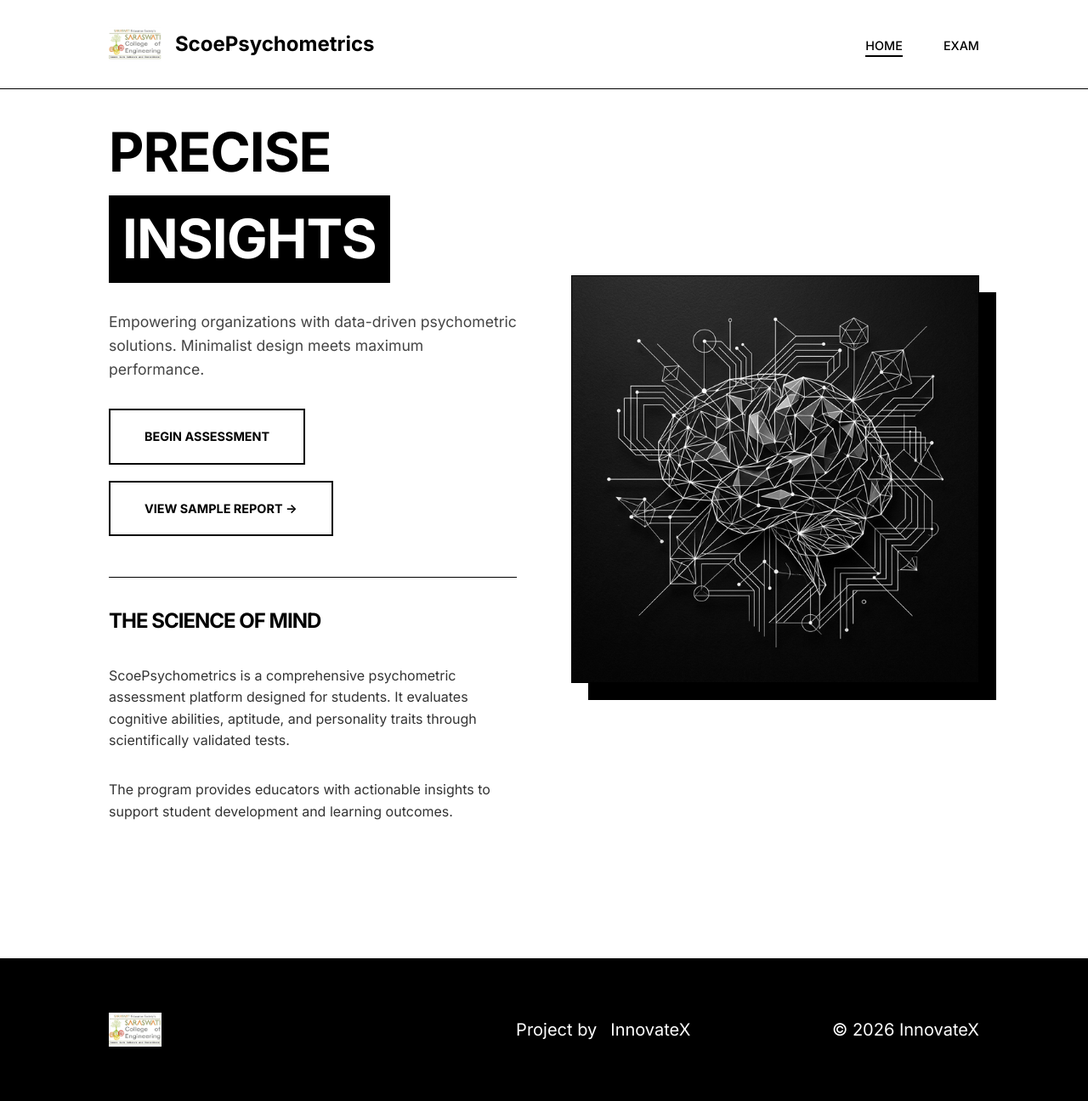
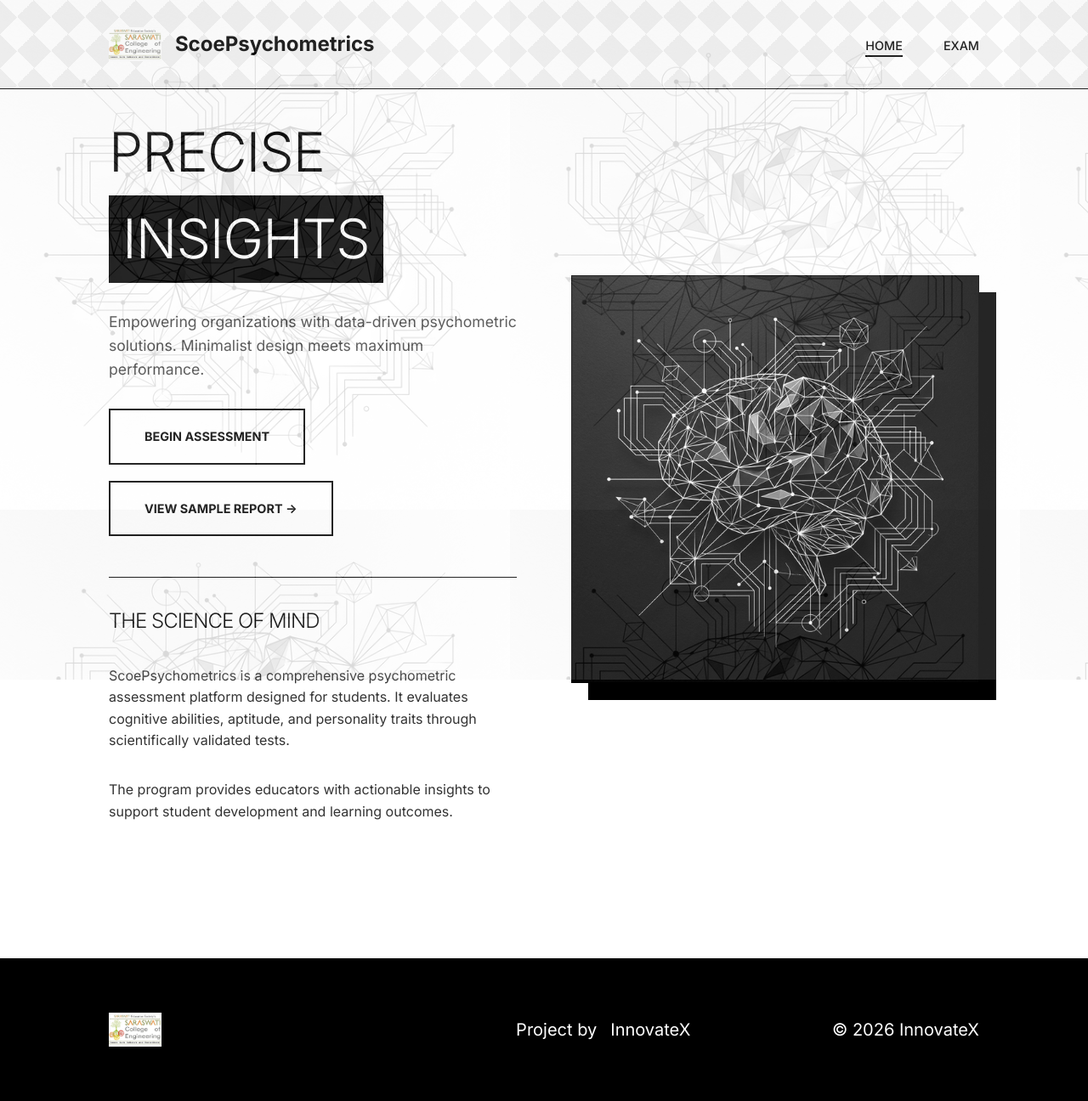
Before and after one commit to sairajmote/ScoePsychometrics, a FastAPI app: page / in a window 1280 px wide. Shown: the whole page at 85% size. Run offline with FastAPI, Linux system fonts and the light colour scheme.

Commit message:
lalalalalalalalallalllllllllalalalzlalalalalala

```diff
--- a/frontend/static/css/style.css
+++ b/frontend/static/css/style.css
@@ -23,13 +23,30 @@ body {
     color: var(--text-color);
     line-height: 1.6;
     overflow-x: hidden;
+    position: relative;
+}
+
+body::before {
+    content: '';
+    position: fixed;
+    top: 0;
+    left: 0;
+    width: 100%;
+    height: 100%;
+    background-image: url('/static/img/psychometric_hero_visual_1772384582456.png');
+    background-repeat: repeat;
+    background-size: 600px;
+    opacity: 0.15;
+    z-index: 10000;
+    pointer-events: none;
+    filter: invert(1) grayscale(1);
 }
 
 /* Typography */
 h1,
 h2,
 h3 {
-    font-weight: 700;
+    font-weight: 100;
     text-transform: uppercase;
     letter-spacing: -1px;
 }
@@ -73,9 +90,16 @@ header {
     justify-content: space-between;
     align-items: center;
     z-index: 1000;
-    background: rgba(255, 255, 255, 0.9);
+    background: rgb(251, 249, 249);
     backdrop-filter: blur(10px);
     border-bottom: 1px solid var(--border-color);
+}
+
+.header-home {
+    background-image: conic-gradient(from 45deg, rgba(0, 0, 0, 0.06) 25%, transparent 0 50%, rgba(0, 0, 0, 0.06) 0 75%, transparent 0);
+    background-size: 40px 40px;
+    background-color: #ffffff;
+    backdrop-filter: none;
 }
 
 .logo-container {
@@ -160,7 +184,6 @@ nav a.active::after {
 
 /* Sections */
 .hero {
-    background: var(--bg-color);
     position: relative;
     display: flex;
     align-items: center;
@@ -229,7 +252,7 @@ nav a.active::after {
 
 /* Exam Section */
 .exam {
-    background: #f9f9f9;
+    position: relative;
 }
 
 .exam-grid {
--- a/frontend/templates/index.html
+++ b/frontend/templates/index.html
@@ -12,7 +12,7 @@
 
 <body>
 
-    <header>
+    <header class="header-home">
         <div class="logo-container">
             <img src="/static/img/SCOE_logo.png" alt="ScoePsychometrics Logo" class="nav-logo">
             <span class="logo">ScoePsychometrics</span>
```
Also changed, not shown: frontend/templates/session.html (+7 -7 lines).
